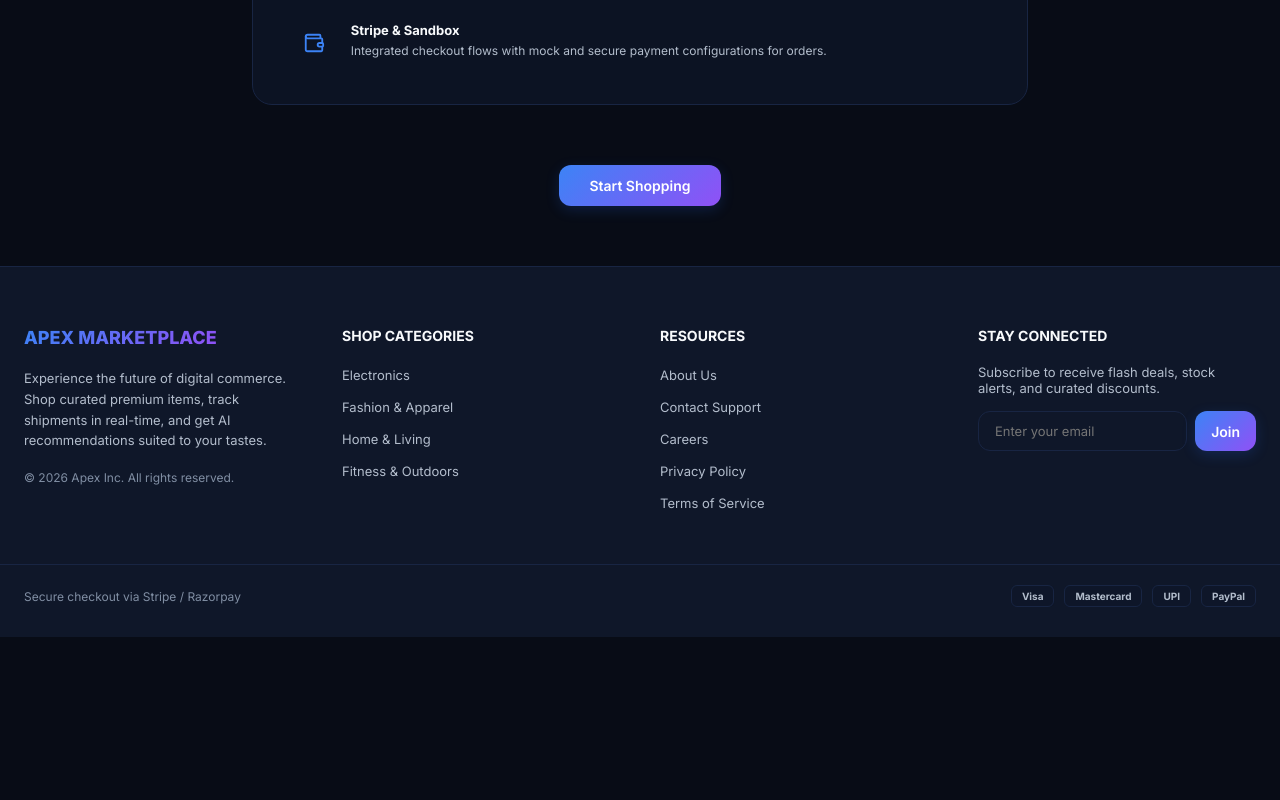
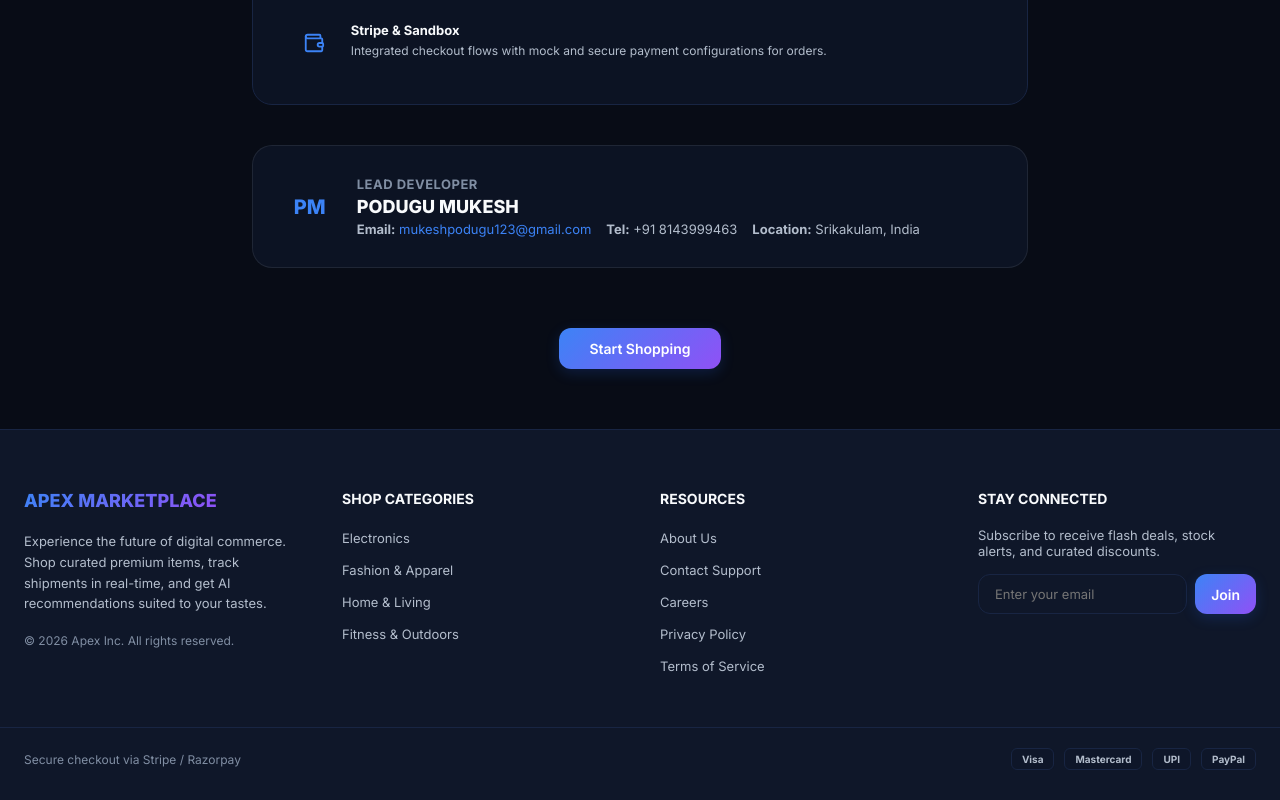
Before and after one commit to mukeshpodugu/ecom-platform, a Next.js app in the folder frontend/: page /about in a window 1280 px wide. Shown: the part 1261-2061 px from the top of the page. Before the commit the page ends 1898 px from the top, so only its background shows below. Built offline with nearby package versions, Linux system fonts and the light colour scheme; no server answers.

Commit message:
Update: Personalize About Us and Contact Us pages with Lead Developer details

```diff
--- a/frontend/src/app/about/page.jsx
+++ b/frontend/src/app/about/page.jsx
@@ -125,6 +125,42 @@ export default function AboutPage() {
         </div>
       </section>
 
+      {/* Developer Profile Card */}
+      <section className="glass-panel" style={{
+        padding: '30px',
+        borderRadius: 'var(--radius-lg)',
+        marginTop: '40px',
+        display: 'flex',
+        gap: '20px',
+        alignItems: 'center',
+        border: '1px solid rgba(255, 255, 255, 0.08)'
+      }}>
+        <div style={{
+          width: '54px',
+          height: '54px',
+          borderRadius: '50%',
+          backgroundColor: 'hsla(var(--accent-primary), 0.15)',
+          border: '1px solid hsla(var(--accent-primary), 0.3)',
+          display: 'flex',
+          alignItems: 'center',
+          justifyContent: 'center',
+          color: 'hsl(var(--accent-primary))',
+          fontSize: '20px',
+          fontWeight: 800
+        }}>
+          PM
+        </div>
+        <div>
+          <h3 style={{ fontSize: '13px', fontWeight: 700, color: 'hsl(var(--text-muted))', textTransform: 'uppercase', letterSpacing: '0.5px' }}>Lead Developer</h3>
+          <p style={{ fontSize: '18px', fontWeight: 800, color: 'hsl(var(--text-primary))', margin: '4px 0' }}>PODUGU MUKESH</p>
+          <p style={{ fontSize: '13px', color: 'hsl(var(--text-secondary))', display: 'flex', gap: '15px', flexWrap: 'wrap' }}>
+            <span><strong>Email:</strong> <a href="mailto:mukeshpodugu123@gmail.com" style={{ color: 'hsl(var(--accent-primary))', textDecoration: 'none' }}>mukeshpodugu123@gmail.com</a></span>
+            <span><strong>Tel:</strong> +91 8143999463</span>
+            <span><strong>Location:</strong> Srikakulam, India</span>
+          </p>
+        </div>
+      </section>
+
       <div style={{ textAlign: 'center', marginTop: '60px' }}>
         <Link href="/products" className="btn btn-primary" style={{ padding: '12px 30px' }}>
           Start Shopping
```
Also changed, not shown: frontend/src/app/contact/page.jsx (+4 -4 lines).
